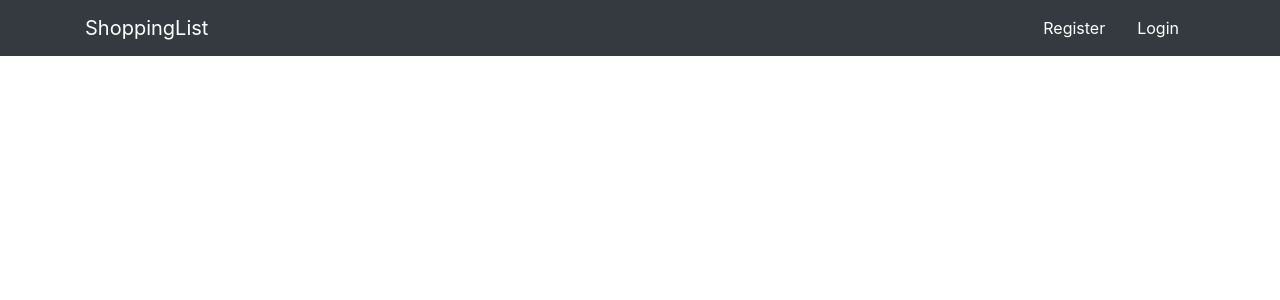
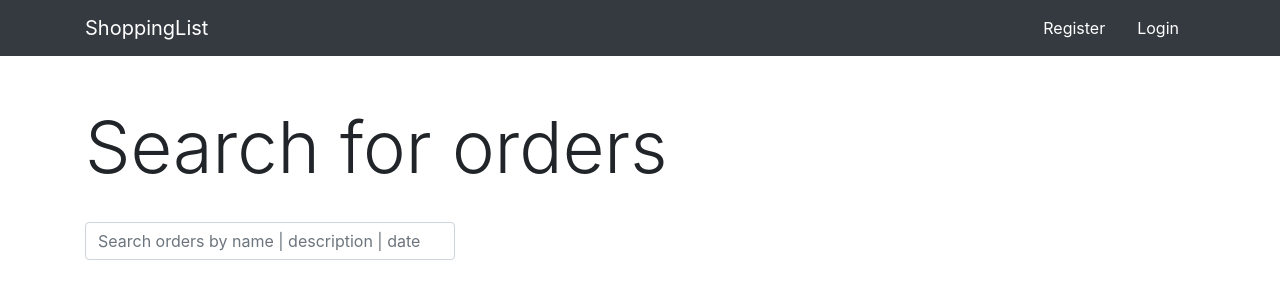
Before and after one commit to crypt096/MERN-Food-Ordering, a React (Create React App) app in the folder client/: page /orders in a window 1280 px wide. Shown: the top 300 px of the page. Built offline with nearby package versions, Linux system fonts and the light colour scheme; no server answers.

Commit message:
Updated OrderList component with search feature.

```diff
--- a/client/package.json
+++ b/client/package.json
@@ -6,6 +6,7 @@
     "@testing-library/jest-dom": "^4.2.4",
     "@testing-library/react": "^9.3.2",
     "@testing-library/user-event": "^7.1.2",
+    "api-ai-javascript": "^2.0.0-beta.21",
     "axios": "^0.19.1",
     "bootstrap": "^4.4.1",
     "react": "^16.12.0",
--- a/client/src/components/OrderList.js
+++ b/client/src/components/OrderList.js
@@ -13,6 +13,15 @@ export class OrderList extends Component {
     isAuthenticated: PropTypes.bool
   };
 
+  constructor(props) {
+    super(props);
+
+    this.state = {
+      order: [],
+      search: ""
+    };
+  }
+
   componentDidMount() {
     this.props.getOrders();
   }
@@ -21,27 +30,37 @@ export class OrderList extends Component {
     this.props.deleteOrder(id);
   };
 
+  updateSearch(e) {
+    this.setState({ search: e.target.value });
+  }
+
   render() {
     const { orders } = this.props.order;
+
+    let filteredOrders = orders.filter(
+      ({
+        _id,
+        name,
+        description,
+        quantity,
+        status,
+        rating,
+        place_of_delivery,
+        date
+      }) => {
         return (
-      <div>
-        {this.props.isAuthenticated ? (
-          <Table dark>
-            <thead>
-              <tr>
-                <th>#</th>
-                <th style={{ textAlign: "center" }}>Name</th>
-                <th style={{ textAlign: "center" }}>Description</th>
-                <th style={{ textAlign: "center" }}>Quantity</th>
-                <th style={{ textAlign: "center" }}>Status</th>
-                <th style={{ textAlign: "center" }}>Rating</th>
-                <th style={{ textAlign: "center" }}>Place of delivery</th>
-                <th style={{ textAlign: "center" }}>Date</th>
-                <th style={{ textAlign: "center" }}>ACTIONS</th>
-              </tr>
-            </thead>
-            <tbody>
-              {orders.map(
+          name.toLowerCase().indexOf(this.state.search) !== -1 ||
+          name.indexOf(this.state.search) !== -1 ||
+          description.indexOf(this.state.search) !== -1 ||
+          description.toLowerCase().indexOf(this.state.search) !== -1 ||
+          place_of_delivery.indexOf(this.state.search) !== -1 ||
+          place_of_delivery.toLowerCase().indexOf(this.state.search) !== -1 ||
+          date.indexOf(this.state.search) !== -1
+        );
+      }
+    );
+
+    const orderTableRows = filteredOrders.map(
       (
         {
           _id,
@@ -63,9 +82,7 @@ export class OrderList extends Component {
           <td style={{ textAlign: "center" }}>{status}</td>
           <td style={{ textAlign: "center" }}>{rating}</td>
           <td style={{ textAlign: "center" }}>{place_of_delivery}</td>
-                    <td style={{ textAlign: "center" }}>
-                      {date.substring(0, 10)}
-                    </td>
+          <td style={{ textAlign: "center" }}>{date.substring(0, 10)}</td>
           <td>
             {status === "closed" ? null : (
               <span>
@@ -75,17 +92,42 @@ export class OrderList extends Component {
                 <FaGripLinesVertical color="white" />
               </span>
             )}
-                      <a
-                        href="/orders"
-                        onClick={this.onDeleteClick.bind(this, _id)}
-                      >
+            <a href="/orders" onClick={this.onDeleteClick.bind(this, _id)}>
               <FaTrash color="white" />
             </a>
           </td>
         </tr>
       )
-              )}
-            </tbody>
+    );
+
+    return (
+      <div>
+        <h1 className="display-3">Search for orders</h1>
+        <br />
+        <input
+          className="form-control col-4"
+          placeholder="Search orders by name | description | date "
+          type="search"
+          value={this.state.search}
+          onChange={this.updateSearch.bind(this)}
+        />
+        <br />
+        {this.props.isAuthenticated ? (
+          <Table dark>
+            <thead>
+              <tr>
+                <th>#</th>
+                <th style={{ textAlign: "center" }}>Name</th>
+                <th style={{ textAlign: "center" }}>Description</th>
+                <th style={{ textAlign: "center" }}>Quantity</th>
+                <th style={{ textAlign: "center" }}>Status</th>
+                <th style={{ textAlign: "center" }}>Rating</th>
+                <th style={{ textAlign: "center" }}>Place of delivery</th>
+                <th style={{ textAlign: "center" }}>Date</th>
+                <th style={{ textAlign: "center" }}>ACTIONS</th>
+              </tr>
+            </thead>
+            <tbody>{orderTableRows}</tbody>
           </Table>
         ) : null}
       </div>
--- a/client/src/store.js
+++ b/client/src/store.js
@@ -1,6 +1,6 @@
-import { createStore, applyMiddleware, compose } from 'redux';
-import thunk from 'redux-thunk';
-import rootReducer from './reducers';
+import { createStore, applyMiddleware, compose } from "redux";
+import thunk from "redux-thunk";
+import rootReducer from "./reducers";
 
 const initialState = {};
 
```
Also changed, not shown: client/src/reducers/index.js (+9 -9 lines), 1 other file (tests, documents, lock files or other folders). Lines whose indentation alone changed are shown as unchanged.
